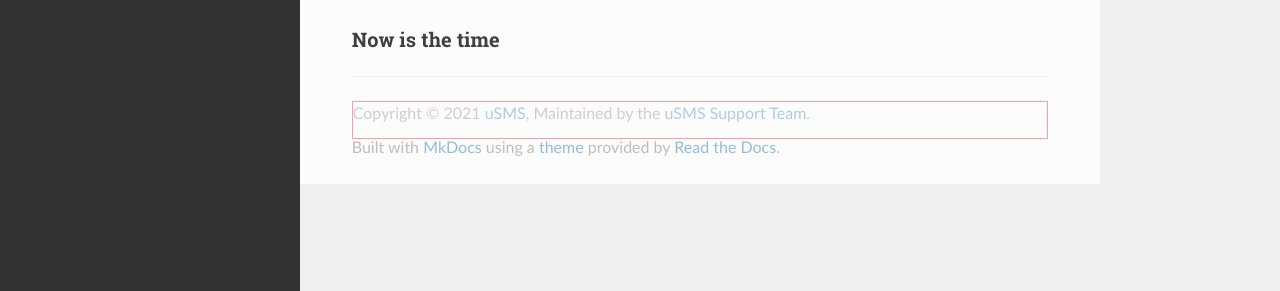
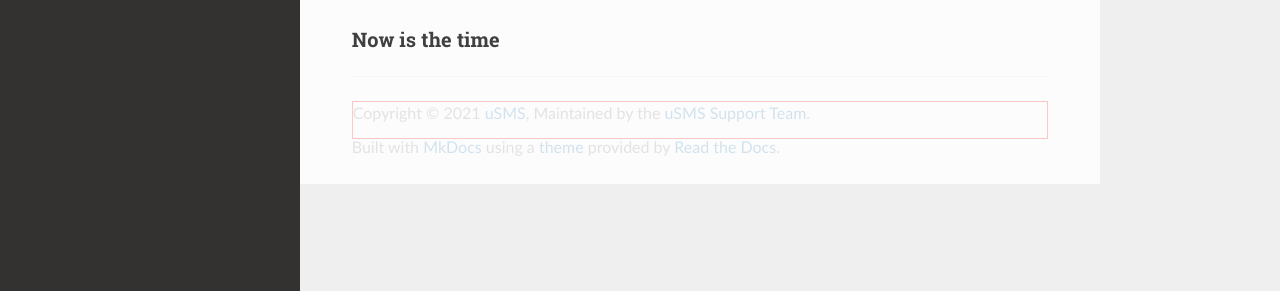
Before and after one commit to inkeytech/docs, an MkDocs documentation site: the page built from docs/index.md, in a window 1280 px wide. Shown: the part 238-529 px from the top of the page. Built offline with MkDocs 1.6.1, drawn with Linux system fonts in a browser that asks for light colours; nearby versions of some CDN libraries.

Commit message:
Update extra.css

```diff
--- a/docs/css/extra.css
+++ b/docs/css/extra.css
@@ -3,10 +3,10 @@ border: 1px solid #FF0000;
 } */
 
 footer {
-  opacity: 0.5;
+  opacity: 0.2;
 }
 
 footer div {
-  opacity: 0.75 !important;
+  opacity: 1.0 !important;
   border: 1px solid #FF0000;
 }
```
